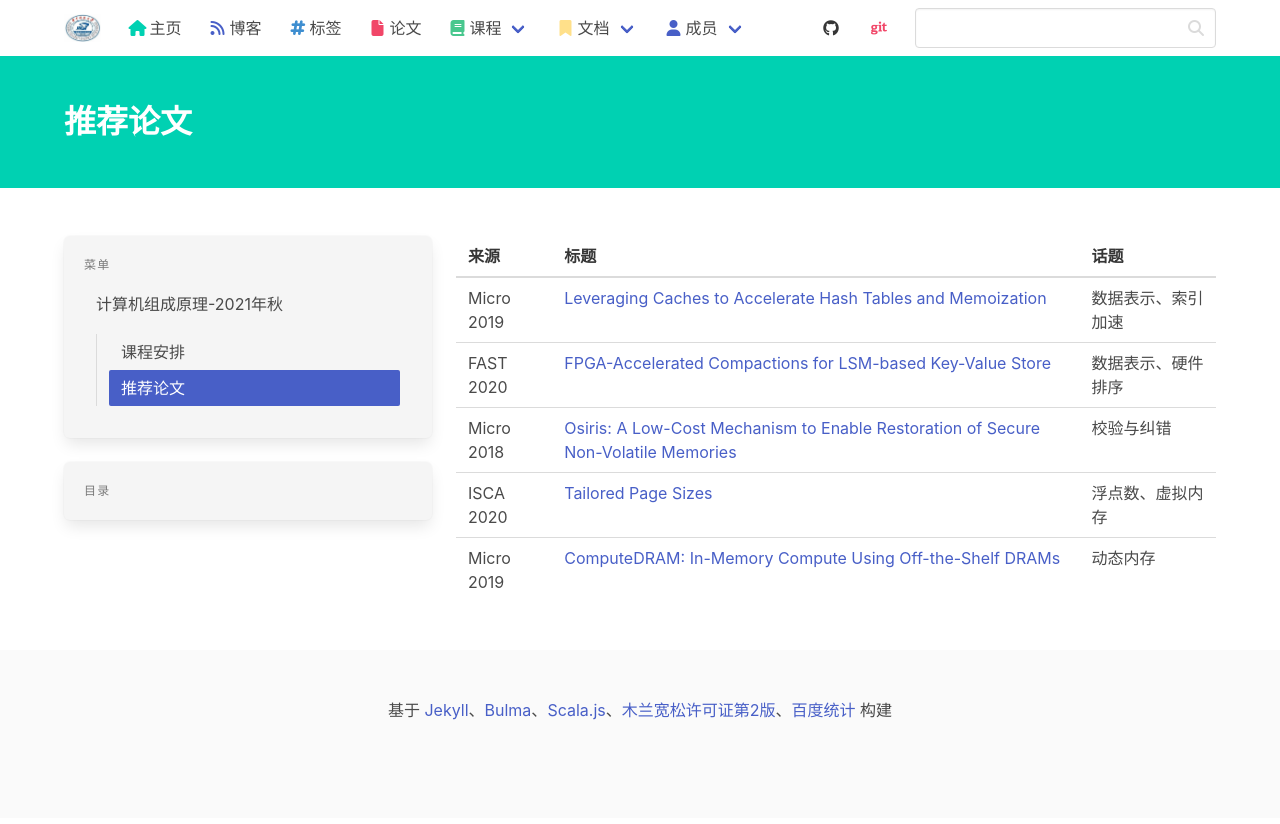
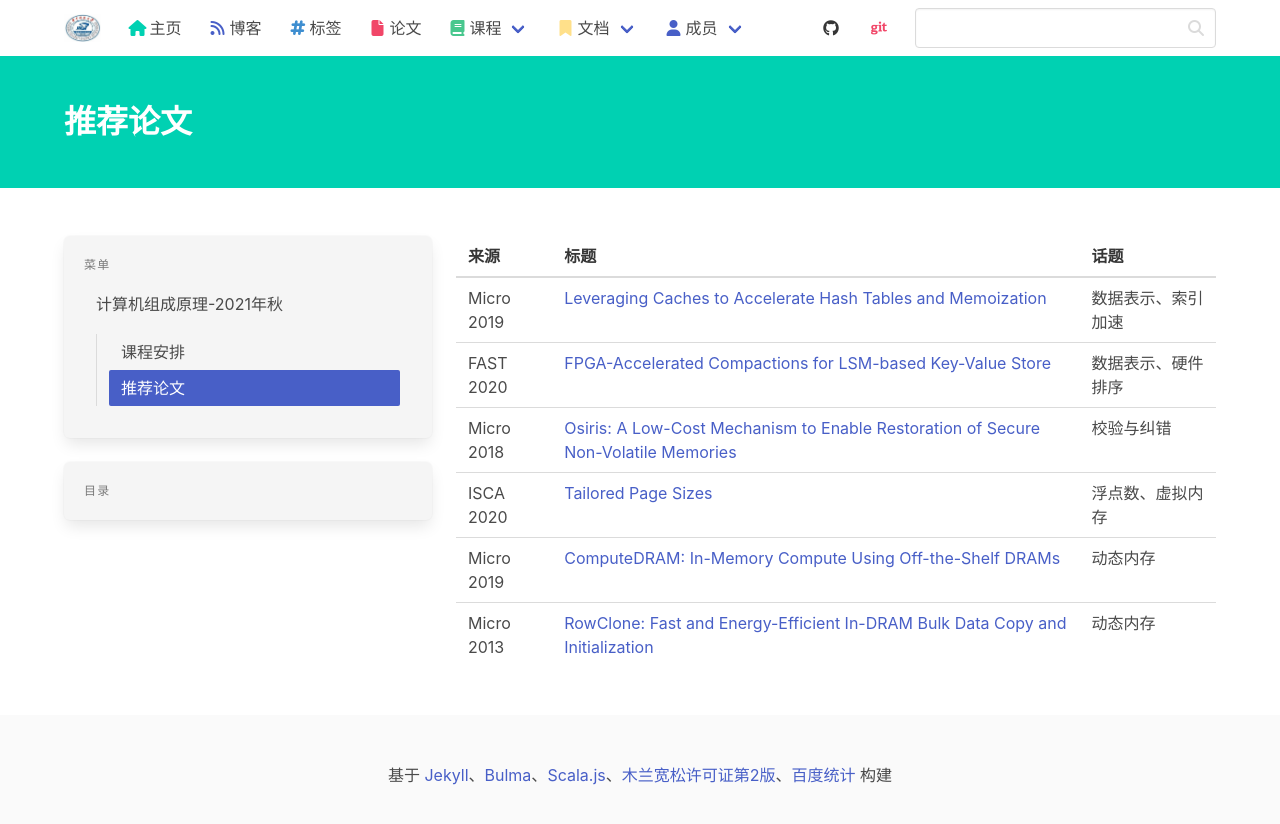
Before and after one commit to haslaboratory/haslaboratory.github.io, a Jekyll site: the page built from _lectures/computer-organization/21fall/reading.md, in a window 1280 px wide. Shown: the top 824 px of the page. Built offline with Jekyll 4.4.1, drawn with Linux system fonts in a browser that asks for light colours; nearby versions of some CDN libraries; library files that are not in the unit come from our copies; comment, search, counter and statistics services are not loaded.

Commit message:
_lectures/computer-organization/21fall

```diff
--- a/_lectures/computer-organization/21fall/reading.md
+++ b/_lectures/computer-organization/21fall/reading.md
@@ -11,3 +11,4 @@ order: 3
 | Micro 2018 | [Osiris: A Low-Cost Mechanism to Enable Restoration of Secure Non-Volatile Memories](https://cfwebprod.sandia.gov/cfdocs/CompResearch/docs/main7.pdf) | 校验与纠错 |
 | ISCA 2020 | [Tailored Page Sizes](https://ieeexplore.ieee.org/document/9138990) | 浮点数、虚拟内存 |
 | Micro 2019 | [ComputeDRAM: In-Memory Compute Using Off-the-Shelf DRAMs](https://parallel.princeton.edu/papers/micro19-gao.pdf) | 动态内存 |
+| Micro 2013 | [RowClone: Fast and Energy-Efficient In-DRAM Bulk Data Copy and Initialization](https://users.ece.cmu.edu/~omutlu/pub/rowclone_micro13.pdf) | 动态内存 |
```
